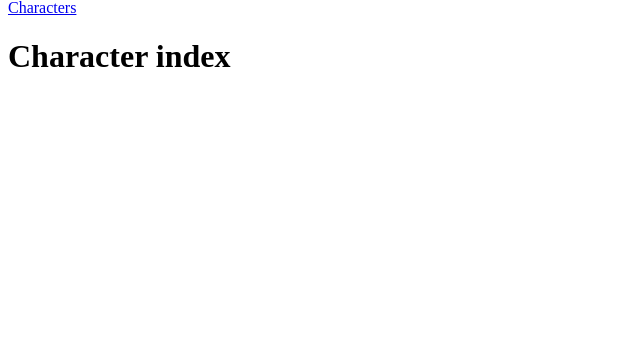
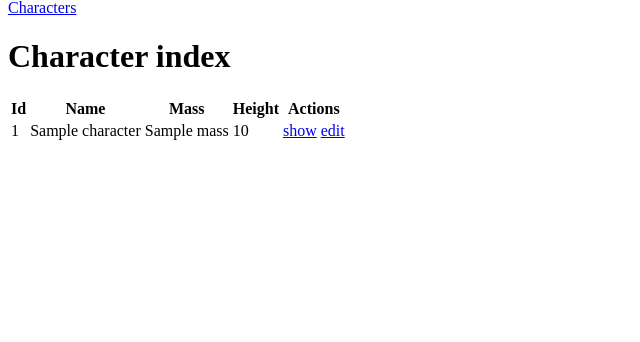
Before and after one commit to titouanthd/infonet_tech, a Symfony app: template templates/admin/character/index.html.twig in a window 1280 px wide. Shown: the part 78-420 px from the top of the page, without its empty margins (0-640 px from the left). Run offline with Twig, Linux system fonts and the light colour scheme; the template is opened without the code that fills it: most values are stand-ins (such as "Sample title", 1, 10 or a date in 2020); some libraries are stand-ins or nearby versions.

Commit message:
start admin index

```diff
--- a/templates/admin/character/index.html.twig
+++ b/templates/admin/character/index.html.twig
@@ -2,4 +2,34 @@
 
 {% block body %}
   <h1>Character index</h1>
+
+  <div class="overflow-scroll">
+    <div class="table table-hover">
+      <table class="table table-striped table-sm">
+        <thead>
+          <tr>
+            <th>Id</th>
+            <th>Name</th>
+            <th>Mass</th>
+            <th>Height</th>
+            <th>Actions</th>
+          </tr>
+        </thead>
+        <tbody>
+          {% for character in characters %}
+            <tr>
+              <td>{{ character.id }}</td>
+              <td>{{ character.name }}</td>
+              <td>{{ character.mass }}</td>
+              <td>{{ character.height }}</td>
+              <td>
+                <a href="{{ path('app_admin_character_show', {'id': character.id}) }}">show</a>
+                <a href="{{ path('app_admin_character_edit', {'id': character.id}) }}">edit</a>
+              </td>
+            </tr>
+          {% endfor %}
+        </tbody>
+      </table>
+    </div>
+  </div>
 {% endblock %}
```
